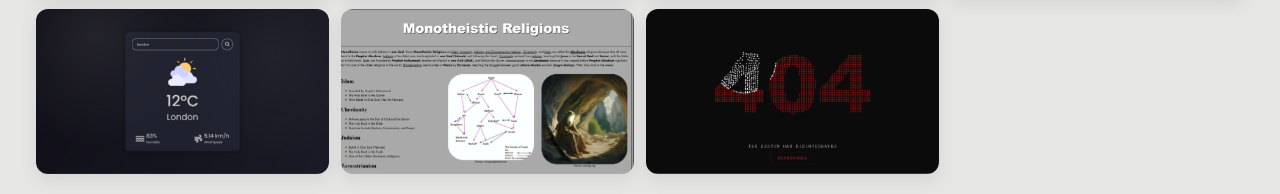
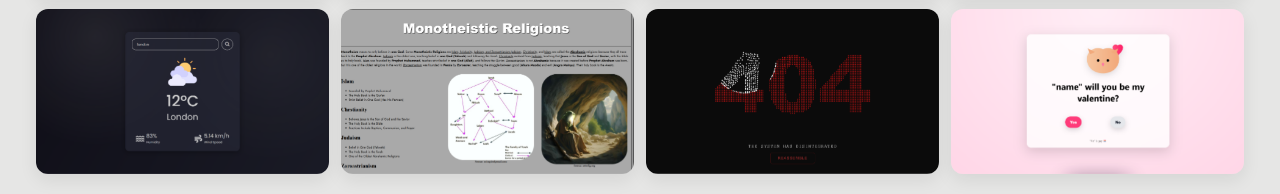
Before and after one commit to is4r0/websites, a website: page index.html in a window 1280 px wide. Shown: the part 794-988 px from the top of the page. Drawn offline with Linux system fonts and the light colour scheme.

Commit message:
Fix HTML structure and add new project links

```diff
--- a/index.html
+++ b/index.html
@@ -65,6 +65,7 @@
     <a class="project" data-title="Weather App" href="https://cloudyrain.netlify.app" target="_blank"><img class="project-img" src="/images/weather.png" alt="Weather App"></a>
     <a class="project" data-title="Monotheistic Religions" href="https://monotheisticreligions.netlify.app/" target="_blank"><img class="project-img" src="/images/religions.png" alt="Monotheistic Religions"></a>
     <a class="project" data-title="404 Error Page" href="https://isar404.netlify.app/" target="_blank"><img class="project-img" src="/images/error4.png" alt="404 Error Page"></a>
+    <a class="project" data-title="My Valentine" href="https://valentinemine.netlify.app/" target="_blank"><img class="project-img" src="/images/valentine.png" alt="My Valentine"></a>
   </div>
 
     <script src="script.js" charset="utf-8"></script>
```
